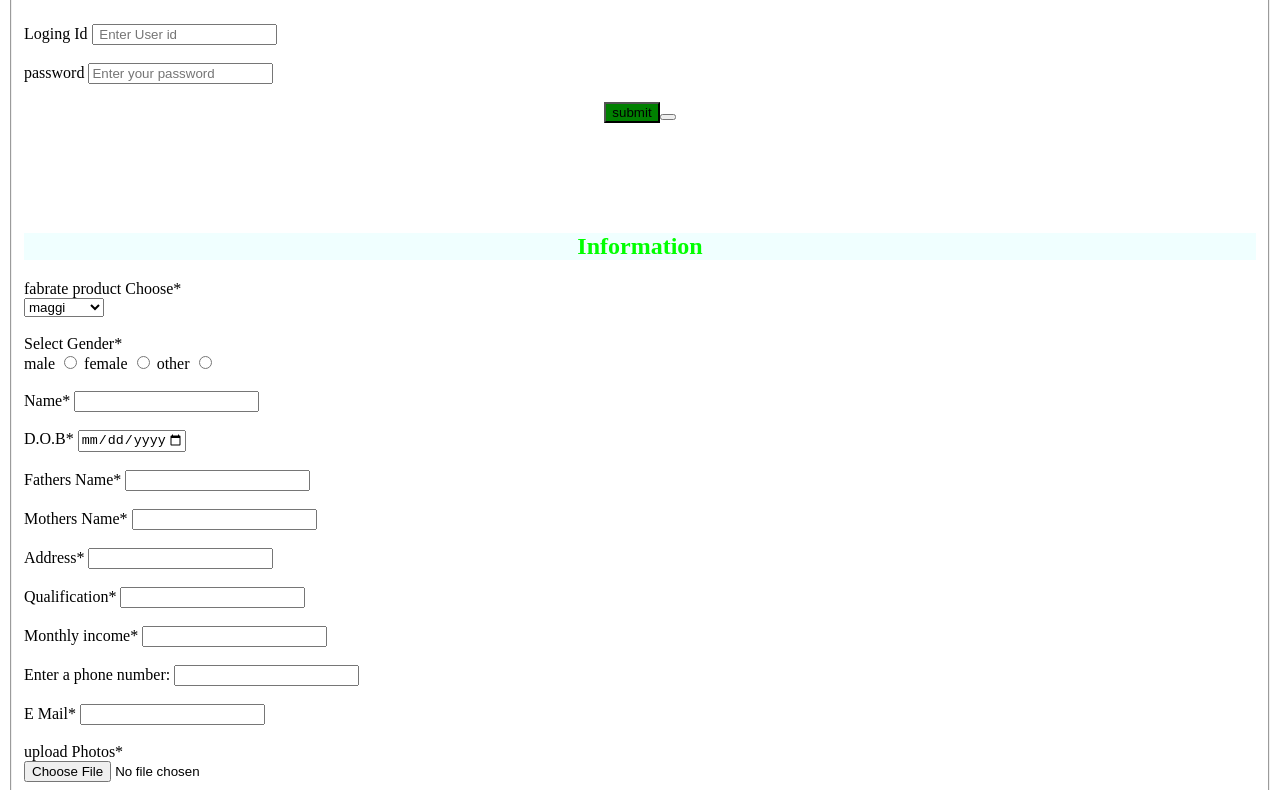
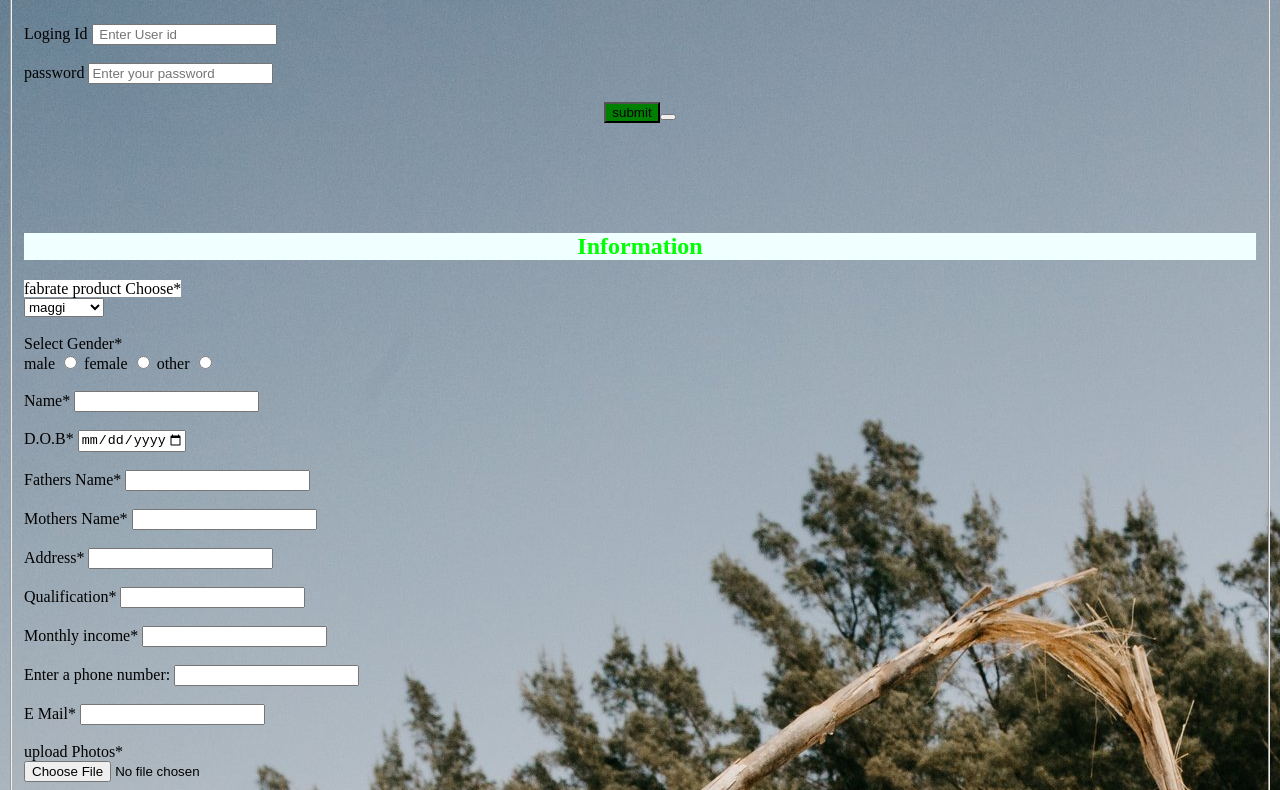
Before and after one commit to ARVIND67951/arvindsikandra.github.io, a plain HTML site: page index.html in a window 1280 px wide. Shown: the part 89-879 px from the top of the page. Drawn offline with Linux system fonts and the light colour scheme.

Commit message:
Update style.css
Signed-off-by: Er.Arvind <132158843+ARVIND67951@users.noreply.github.com>

```diff
--- a/style.css
+++ b/style.css
@@ -1,4 +1,4 @@
 body {
-  background-image: url("pexels-photo-5353558.jpeg");
+  background-image: url("pexels-jonathan-borba-5353561.jpg");
 }
 p1{color:aqua;}
```
